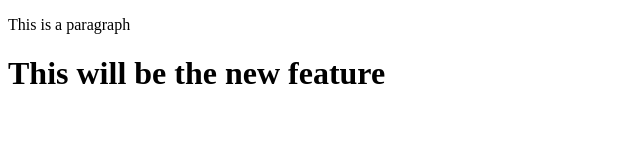
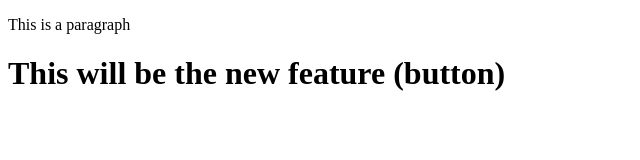
Before and after one commit to bhujelupesh/localrepo, a plain HTML site: page index.html in a window 1280 px wide. Shown: the whole page, without its empty margins (0-640 px from the left). Drawn offline with Linux system fonts and the light colour scheme.

Commit message:
feature bracket

```diff
--- a/index.html
+++ b/index.html
@@ -7,6 +7,6 @@
 </head>
 <body>
     <p>This is a paragraph</p>
-    <h1>This will be the new feature</h1>
+    <h1>This will be the new feature (button)</h1>
 </body>
 </html>
```
